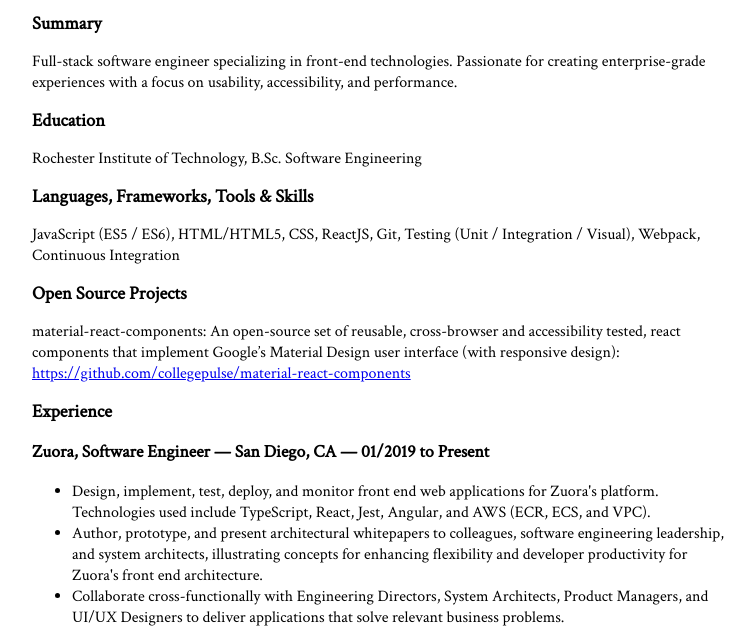
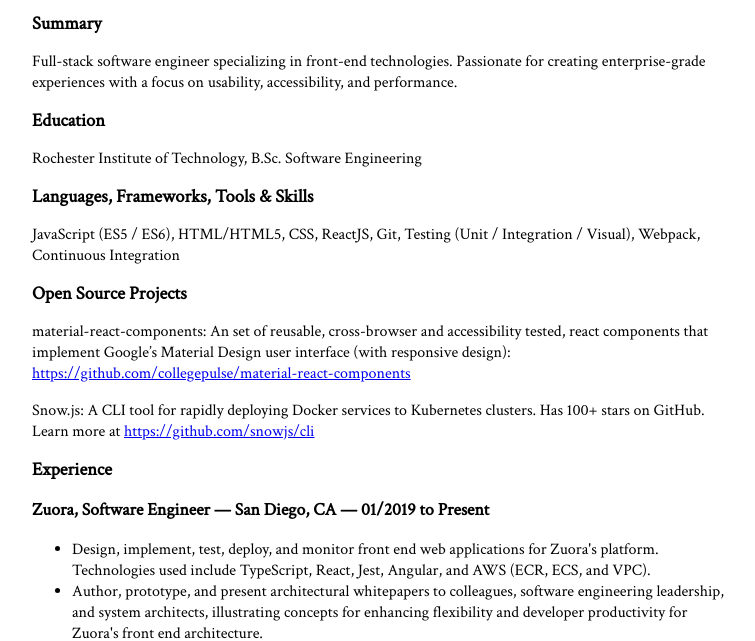
Before and after one commit to petermikitsh/mikit.sh, a plain HTML site: page index.html in a window 1280 px wide. Shown: the part 141-782 px from the top of the page, without its empty margins (258-1013 px from the left). Drawn offline with Linux system fonts and the light colour scheme.

Commit message:
feat: add snow.js

```diff
--- a/index.html
+++ b/index.html
@@ -57,7 +57,8 @@
     <p>JavaScript (ES5 / ES6), HTML/HTML5, CSS, ReactJS, Git, Testing (Unit / Integration / Visual), Webpack, Continuous Integration</p>
 
     <h2>Open Source Projects</h2>
-    <p>material-react-components: An open-source set of reusable, cross-browser and accessibility tested, react components that implement Google’s Material Design user interface (with responsive design): <a href="https://github.com/collegepulse/material-react-components">https://github.com/collegepulse/material-react-components</a></p>
+    <p>material-react-components: An set of reusable, cross-browser and accessibility tested, react components that implement Google’s Material Design user interface (with responsive design): <a href="https://github.com/collegepulse/material-react-components">https://github.com/collegepulse/material-react-components</a></p>
+    <p>Snow.js: A CLI tool for rapidly deploying Docker services to Kubernetes clusters. Has 100+ stars on GitHub. Learn more at <a href="https://github.com/snowjs/cli">https://github.com/snowjs/cli</a></p>
 
     <h2>Experience</h2>
 
```
